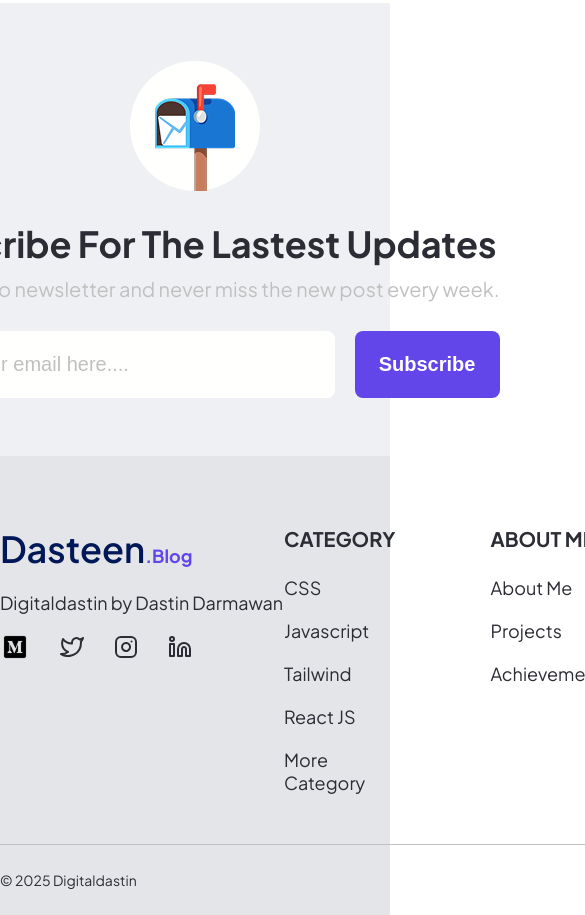
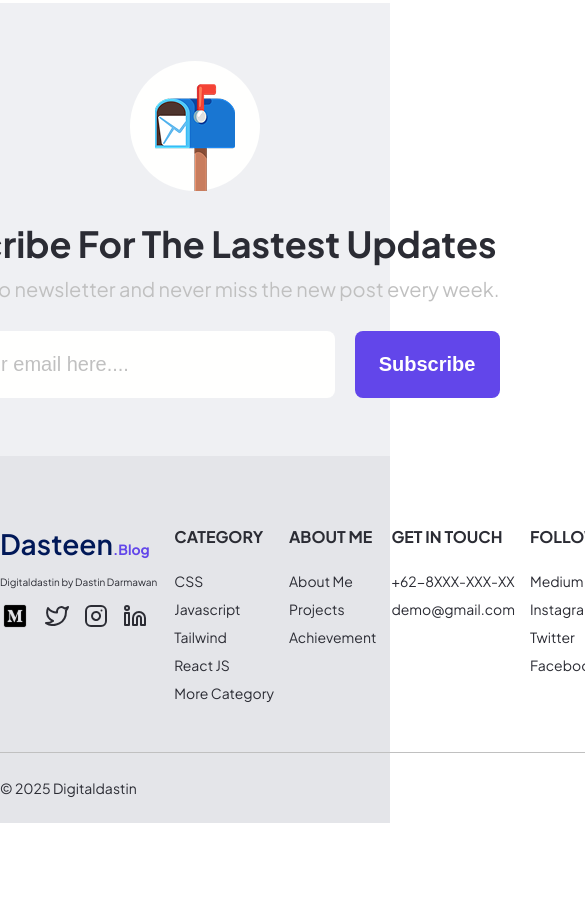
Before and after one commit to Volodymyr-SH-2005/test__html-css, a plain HTML site: page index.html in a window 390 px wide. Shown: the part 5969-6884 px from the top of the page, 585 px wide, since content can reach past the window. After the commit the page ends 6792 px from the top, so only its background shows below. Drawn offline with Linux system fonts and the light colour scheme.

Commit message:
адаптацію завершив

```diff
--- a/style-0-1279.css
+++ b/style-0-1279.css
@@ -104,4 +104,31 @@
         width: 625px;
     }
     /*====================== footer */
+    .footer-logo{
+        gap: 15px;
+    }
+    footer .logo-dasteen{
+        font-size: 28px;
+    }
+    footer .logo-dasteen span{
+        font-size: 14px;
+    }
+    .footer-logo p{
+        width: auto;
+        font-size: 10px;
+    }
+    .div-social-media-icons{
+        gap: 15px;
+    }
+    .footer-info-grid{
+        gap: 15px;
+    }
+    .footer-info-grid h4{
+        font-size: 16px;
+    }
+    .footer-info-grid p{
+        font-size: 14px;
+        margin-top: 10px;
+    }
+
 }
```
